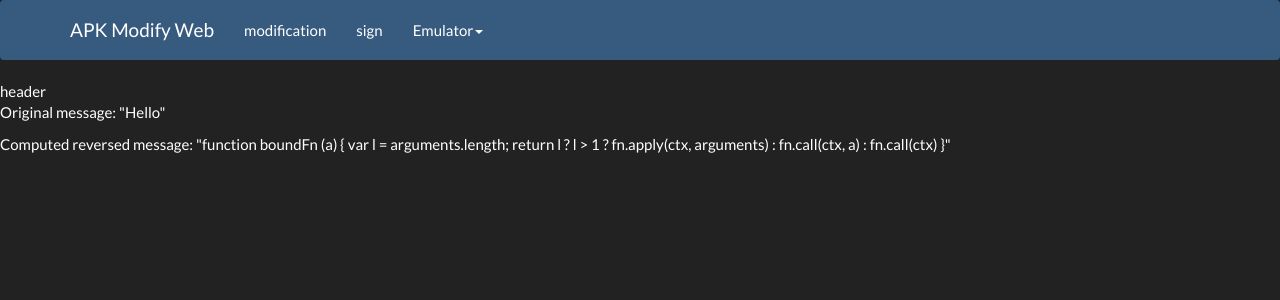
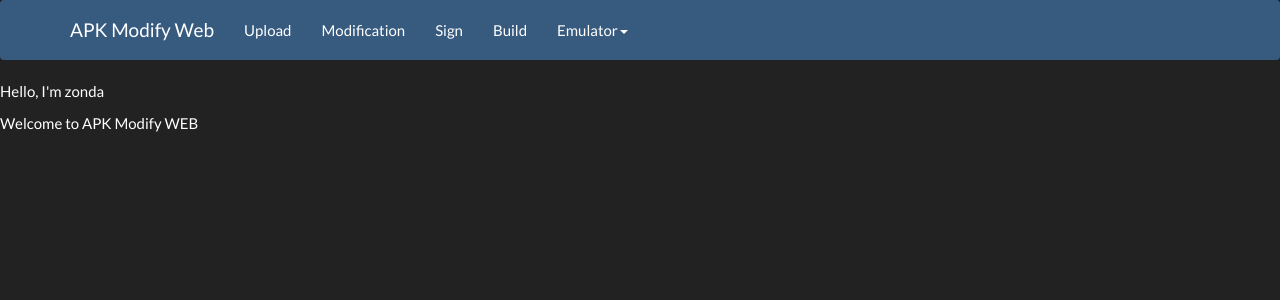
Before and after one commit to zondatw/APK-Modified_Web, a Flask app: page / in a window 1280 px wide. Shown: the top 300 px of the page. Run offline with Flask 2, Linux system fonts and the light colour scheme; some libraries are stand-ins or nearby versions.

Commit message:
Add new feature: sign, build

```diff
--- a/app.py
+++ b/app.py
@@ -2,6 +2,7 @@
 import codecs
 import os
 import subprocess
+import xml.etree.ElementTree as ET
 from subprocess import PIPE, STDOUT
 
 from flask import Flask
@@ -72,21 +73,22 @@ def build_apk():
     '''
         build new apk file
     '''
-    apktool_format = "\"{apktool_path}\" b {apk_file_path}" \
+    apktool_format = "\"{apktool_path}\" b {unpack_dir_path}" \
         .format(apktool_path=flask_config.apktool_path,
-                apk_file_path=flask_config.apk_file_path)
+                unpack_dir_path=flask_config.unpack_dir_path)
 
     ret_mes = str(subprocess.check_output(apktool_format, shell=True))
     if 'ERROR' in ret_mes:
         print("Error", ret_mes)
         return False
 
-    flask_config.new_apk_file_path = "{unpack_dir_path}\dist\{apk_name}" \
+    flask_config.new_apk_file_path = "{unpack_dir_path}\dist\{apk_name}.apk" \
         .format(unpack_dir_path=flask_config.unpack_dir_path,
                 apk_name=flask_config.apk_name)
 
 def create_sign(dict_sign_data):
     if dict_sign_data['creat_sign_flag']:
+        '''
         print("Input keytool information:")
         keystore_path = input("keystore path: ")
         alias = input("alias: ")
@@ -98,7 +100,7 @@ def create_sign(dict_sign_data):
         locality_name = input("locality name: ")
         state_name = input("state name: ")
         country = input("country: ")
-
+        '''
         keytool_format = \
             ("\"{java_path}\keytool\" -genkey -v -keyalg DSA -keysize 1024 -sigalg SHA1withDSA -validity 20000 " + \
             "-keystore {keystore_path} -alias {alias} -keypass {keypass} -storepass {storepass}") \
@@ -127,7 +129,7 @@ def create_sign(dict_sign_data):
             print("create sign success!")
 
 
-def sign_apk(dict_sign_data):
+def sign_apk():
     jarsigner_format = \
         ("\"{java_path}\jarsigner\" -tsa http://timestamp.digicert.com -verbose -sigalg SHA1withDSA -digestalg SHA1 " + \
         "-keystore {keystore_path} -storepass {storepass} \"{apk_file_path}\" {alias}") \
@@ -141,6 +143,7 @@ def sign_apk(dict_sign_data):
     out = p.communicate()[0]
     if 'jar signed' in str(out):
         print("Success!")
+        return True
     else:
         print("Error", out.decode('UTF-8', 'strict'))
         return False
@@ -175,6 +178,11 @@ def unpack_apk():
     ret_mes = str(subprocess.check_output(dex2jar_path_format, shell=True))
     return True
 
+
+def read_package_name():
+    tree = ET.parse(flask_config.android_manifest_xml_path)
+    root = tree.getroot()
+    flask_config.package_name = root.attrib['package']
 
 #--------------------------------------------------------------
 #   api
@@ -265,8 +273,14 @@ def upload_exists_sign():
     flask_config.sign_storepass = request.form['storepass']
     flask_config.sign_alias = request.form['alias']
     f = request.files.get('file')
-    print(flask_config.sign_storepass)
-    print(flask_config.sign_alias)
+    f.save(flask_config.keystore_path)
+    return jsonify()
+
+
+@app.route('/api/build_and_sign_apk', methods=['POST'])
+def build_and_sign_apk():
+    build_apk()
+    sign_apk()
     return jsonify()
 
 
@@ -290,8 +304,12 @@ def upload_file():
         flask_config.unpack_dir_path = '{apk_file_dir}\{apk_name}' \
             .format(apk_file_dir=flask_config.apk_file_dir,
                     apk_name=flask_config.apk_name)
+        flask_config.android_manifest_xml_path = '{unpack_dir_path}\AndroidManifest.xml' \
+            .format(unpack_dir_path=flask_config.unpack_dir_path)
         f.save(flask_config.apk_file_path)
         unpack_apk()
+        read_package_name()
+        return jsonify()
 
 
 @app.route('/modification')
@@ -301,6 +319,10 @@ def modification():
 @app.route('/sign')
 def sign():
     return render_template('sign.html')
+
+@app.route('/build')
+def build():
+    return render_template('build.html')
 
 @app.route('/emulator')
 def emulator():
--- a/flask_config.py
+++ b/flask_config.py
@@ -11,9 +11,10 @@ apk_file_path = None
 apk_name = None
 unpack_dir_path = None
 new_apk_file_path = None
+android_manifest_xml_path = None
 package_name = None
 
-keystore_path = r'tmp\sing\sign.keystore'
+keystore_path = r'tmp\sign\sign.keystore'
 sign_storepass = ''
 sign_alias = ''
 
--- a/templates/index.html
+++ b/templates/index.html
@@ -1,18 +1,15 @@
 {% extends "layout.html" %}
 
 {% block header %}
-    <div>
-        header
-    </div>
 {% endblock %}
 
 {% block nav %}
 {% endblock %}
 
 {% block section %}
-    <div id="example">
-        <p>Original message: "{{ message }}"</p>
-        <p>Computed reversed message: "{{ now }}"</p>
+    <div id="index">
+        <p>Hello, I'm zonda</p>
+        <p>Welcome to APK Modify WEB</p>
     </div>
 {% endblock %}
 
@@ -20,17 +17,4 @@
 {% endblock %}
 
 {% block script %}
-    <script>
-        var vm = new Vue({
-            el: '#example',
-            data: {
-                message: 'Hello'
-            },
-            methods: {
-                now: function () {
-                    return Date.now()
-                }
-            }
-        })
-    </script>
 {% endblock %}
--- a/templates/layout.html
+++ b/templates/layout.html
@@ -21,7 +21,7 @@
             <div class="navbar navbar-default">
                 <div class="container">
                     <div class="navbar-header">
-                        <a class="navbar-brand" @click="goUpload">APK Modify Web</a>
+                        <a class="navbar-brand" @click="goHome">APK Modify Web</a>
                         <button type="button" class="navbar-toggle" data-toggle="collapse" data-target="#navbar-main">
                             <span class="icon-bar"></span>
                             <span class="icon-bar"></span>
@@ -32,10 +32,16 @@
                     <div class="navbar-collapse collapse" id="navbar-main">
                         <ul class="nav navbar-nav">
                             <li>
-                                <a @click="goModification">modification</a>
+                                <a @click="goUpload">Upload</a>
                             </li>
                             <li>
-                                <a @click="goSign">sign</a>
+                                <a @click="goModification">Modification</a>
+                            </li>
+                            <li>
+                                <a @click="goSign">Sign</a>
+                            </li>
+                            <li>
+                                <a @click="goBuild">Build</a>
                             </li>
                             <li class="dropdown">
                                 <a href="#" class="dropdown-toggle" data-toggle="dropdown" id="emulator">Emulator<span class="caret"></span></a>
@@ -75,6 +81,7 @@
         var main_nav = new Vue({
             el: '#main_nav',
             data: {
+                redirectURL_indx: '/',
                 redirectURL_uplaod: '/upload',
                 redirectURL_modification: '/modification',
                 redirectURL_sign: '/sign',
@@ -82,6 +89,9 @@
                 redirectURL_reinstall: '/reinstall',
             },
             methods: {
+                goHome: function () {
+                    window.location.href = this.redirectURL_indx;
+                },
                 goUpload: function () {
                     window.location.href = this.redirectURL_uplaod;
                 },
--- a/templates/sign.html
+++ b/templates/sign.html
@@ -57,7 +57,7 @@
             el: '#signTabContent',
             data: {
                 apiUrl_exists_sign: '/api/upload_exists_sign',
-                redirectURL: '/modification'
+                redirectURL: '/build'
             },
             methods: {
                 exists_sign_submit: function(event) {
@@ -66,7 +66,7 @@
                     console.log(formData)
                     this.$http.post(this.apiUrl_exists_sign, formData)
                         .then(function (response) {
-                            //window.location.href = this.redirectURL;
+                            window.location.href = this.redirectURL;
                     }, function (err) {
                         alert('Sign Error')
                         console.log(err)
```
Also changed, not shown: templates/build.html (added, +56 -0 lines).
